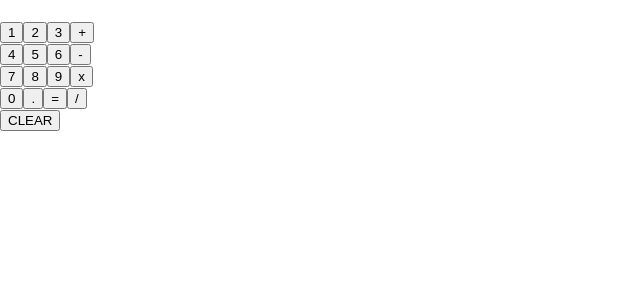
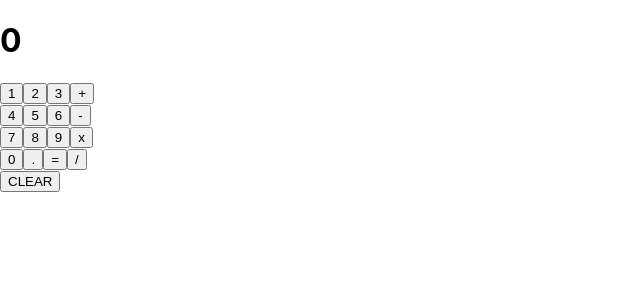
Before and after one commit to LisaCee/react-app-calculator, a React (Create React App) app: page / in a window 1280 px wide. Shown: the top 300 px of the page, without its empty margins (0-640 px from the left). Built offline with nearby package versions, Linux system fonts and the light colour scheme.

Commit message:
Extra credit just for fun; now to make a true iOS Calculator app clone.

```diff
--- a/src/components/Calculator.js
+++ b/src/components/Calculator.js
@@ -51,7 +51,7 @@ class Calculator extends React.Component {
     render() {
         return (
             <div>
-                <Display/>
+                <Display val={this.state.displayVal} />
                 <Keyboard
                   keys={this.state.keys}
                   onKeyPress={this.handleKeyPress}
```
Also changed, not shown: 1 other file (tests, documents, lock files or other folders).
